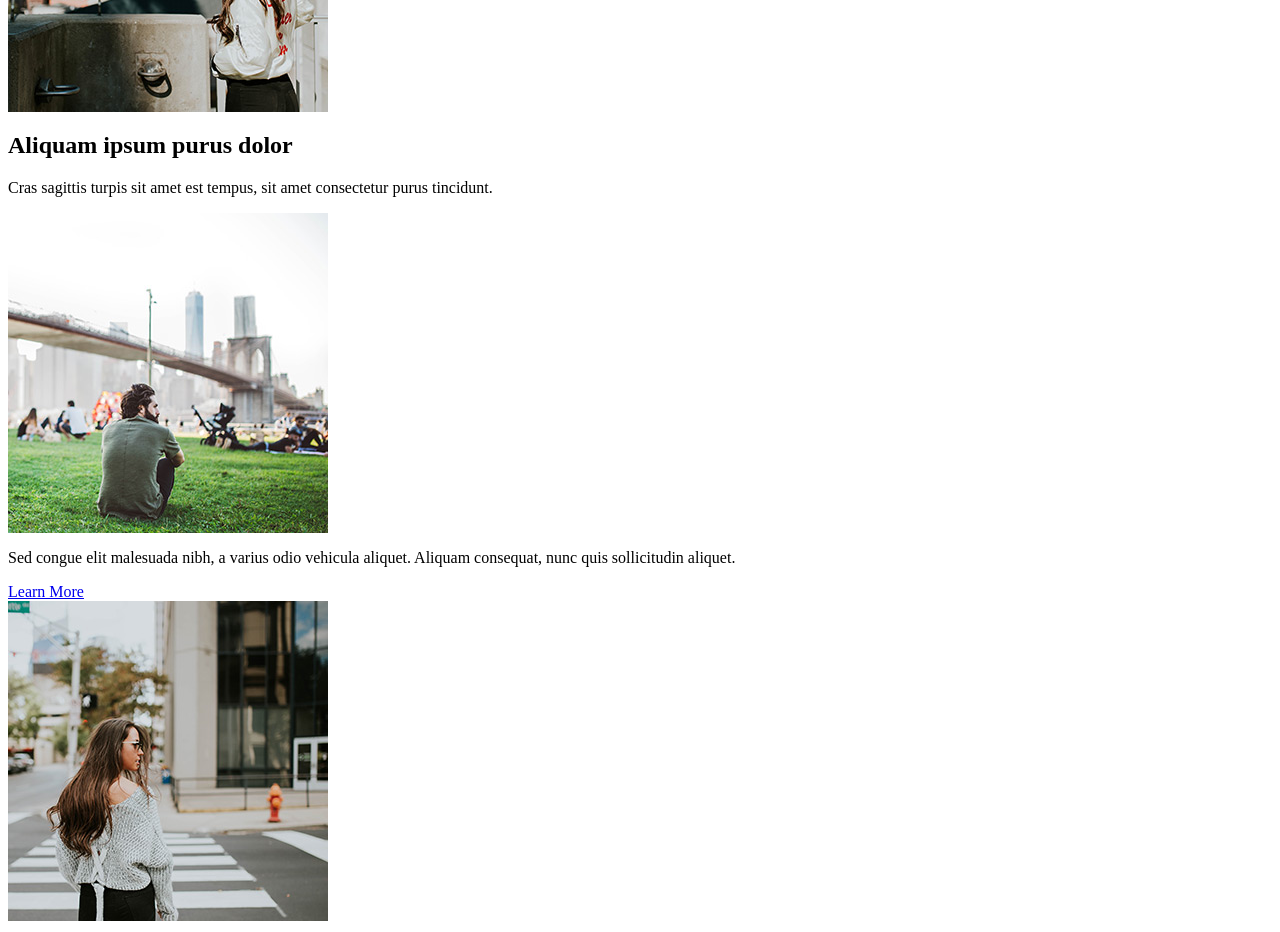
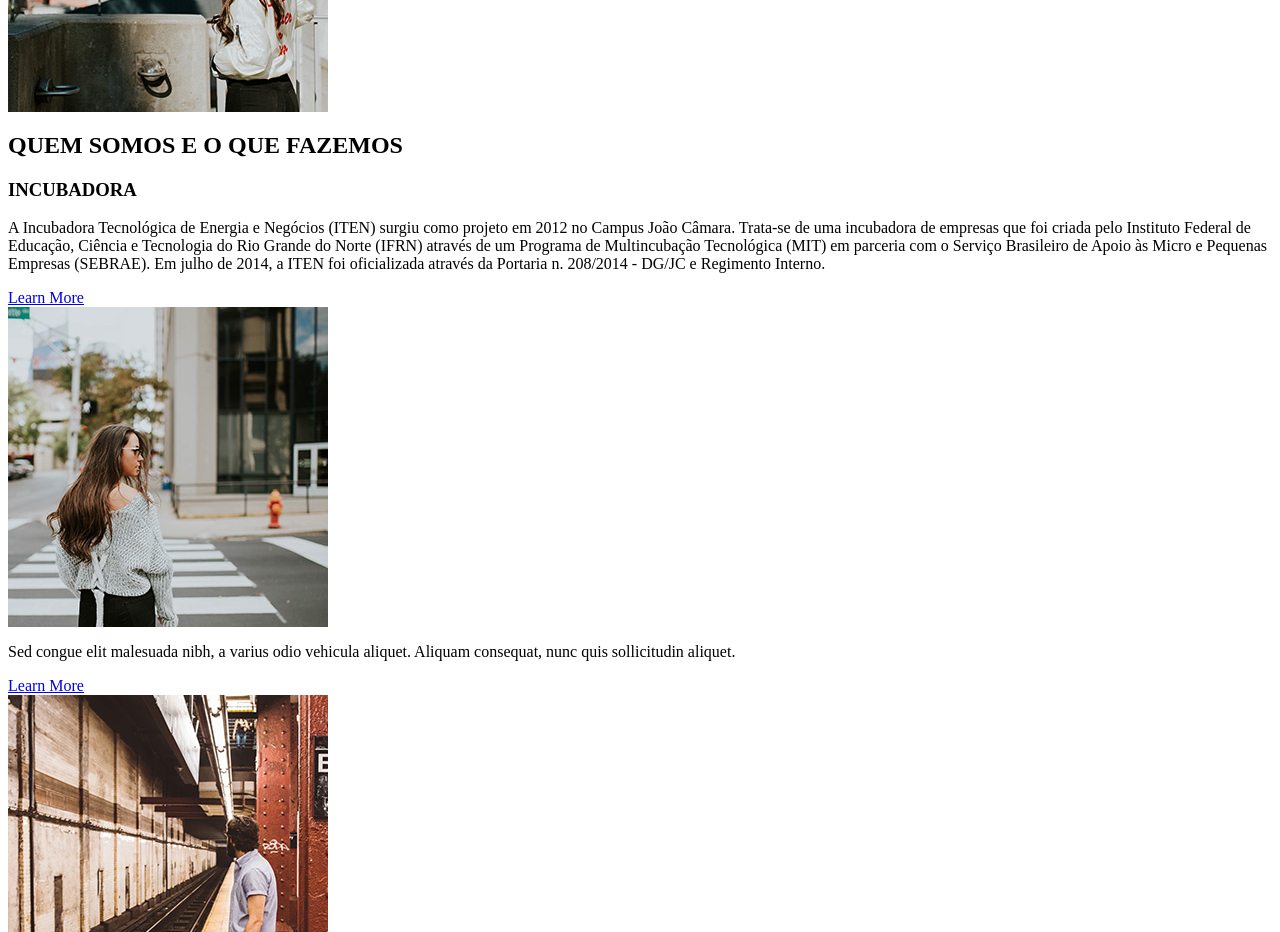
Before and after one commit to JacksonAguiar/ProjectWebSite, a plain HTML site: page ProjectWeb/app/views/Start/index.html in a window 1280 px wide. Shown: the part 1160-2092 px from the top of the page. Drawn offline with Linux system fonts and the light colour scheme.

Commit message:
Adição da apresentação do ITEN

```diff
--- a/ProjectWeb/app/views/Start/index.html
+++ b/ProjectWeb/app/views/Start/index.html
@@ -74,15 +74,14 @@
 					<section class="wrapper style1">
 						<div class="inner">
 							<header class="align-center">
-								<h2>Aliquam ipsum purus dolor</h2>
-								<p>Cras sagittis turpis sit amet est tempus, sit amet consectetur purus tincidunt.</p>
+								<h2>QUEM SOMOS E O QUE FAZEMOS</h2>
 							</header>
 							<div class="flex flex-3">
 								<div class="col align-center">
 									<div class="image round fit">
-										<img src="/public/images/pic03.jpg" alt="" />
+										<h3>INCUBADORA</h3>
 									</div>
-									<p>Sed congue elit malesuada nibh, a varius odio vehicula aliquet. Aliquam consequat, nunc quis sollicitudin aliquet. </p>
+									<p>A Incubadora Tecnológica de Energia e Negócios (ITEN) surgiu como projeto em 2012 no Campus João Câmara. Trata-se de uma incubadora de empresas que foi criada pelo Instituto Federal de Educação, Ciência e Tecnologia do Rio Grande do Norte (IFRN) através de um Programa de Multincubação Tecnológica (MIT) em parceria com o Serviço Brasileiro de Apoio às Micro e Pequenas Empresas (SEBRAE). Em julho de 2014, a ITEN foi oficializada através da Portaria n. 208/2014 - DG/JC e Regimento Interno. </p>
 									<a href="#" class="button">Learn More</a>
 								</div>
 								<div class="col align-center">
```
